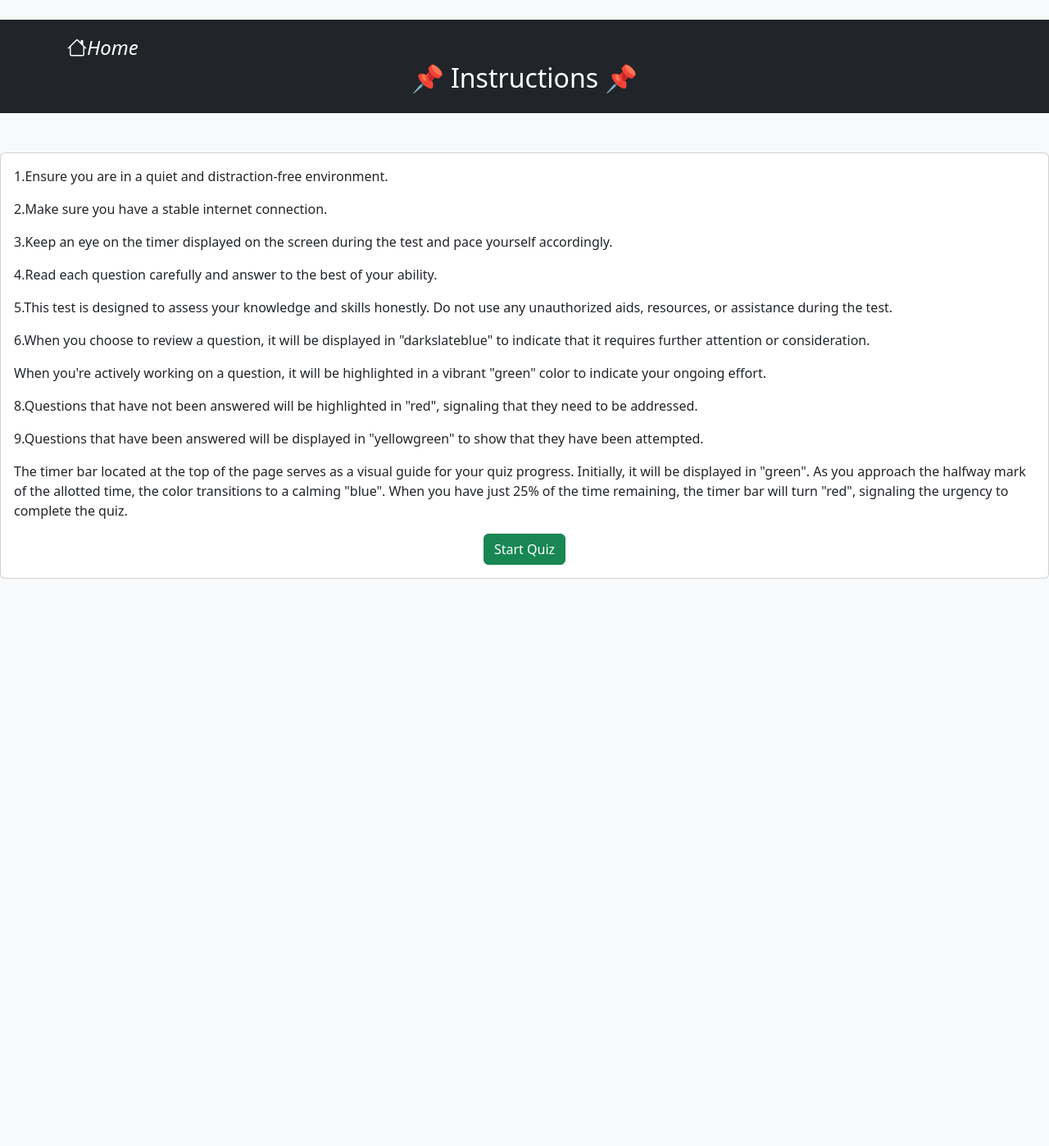
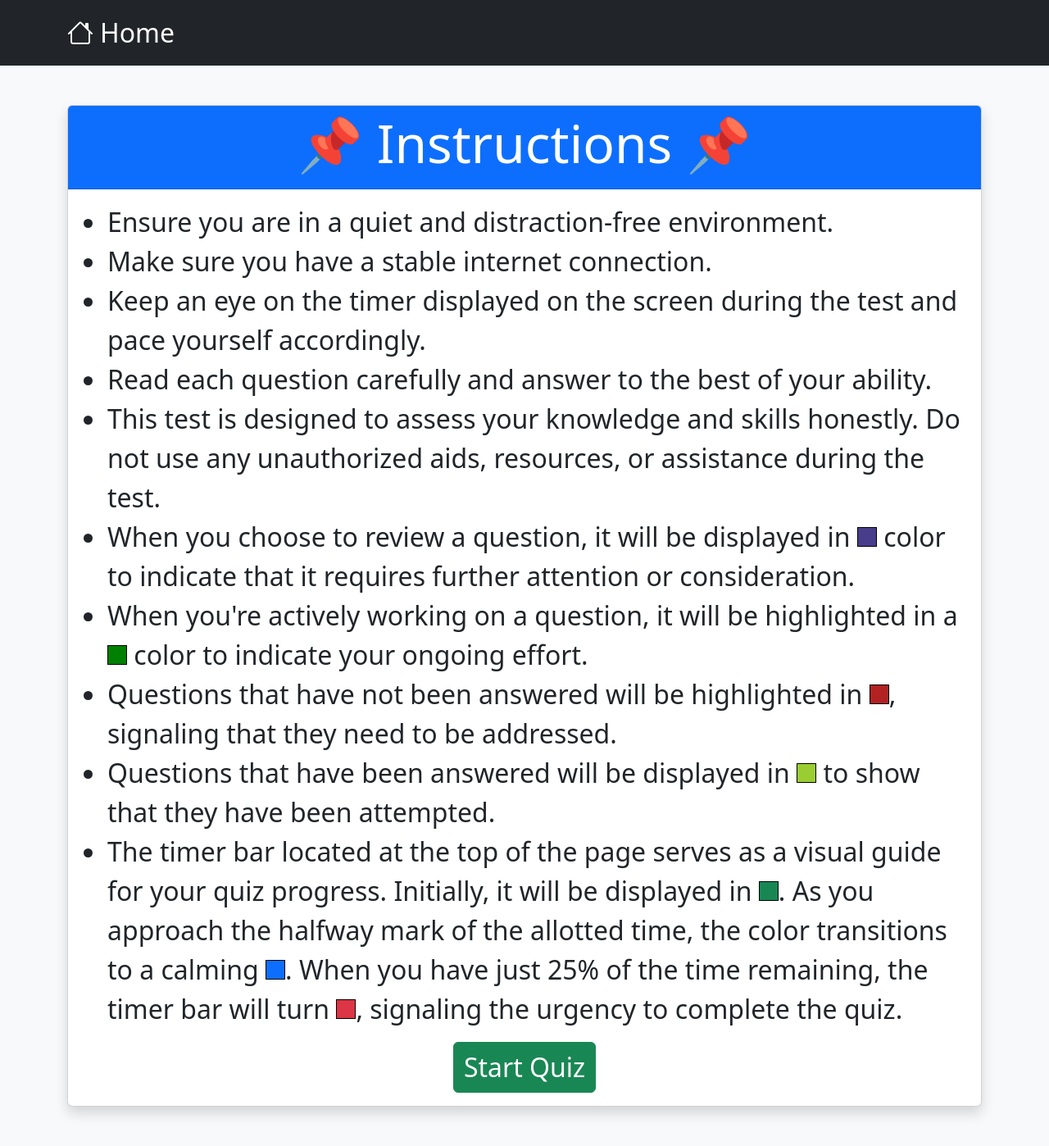
Before and after one commit to Shraddhamali2104/QuizProject2, a Flask app: page /start_test in a window 1280 px wide. Shown: the whole page at 82% size. Before the commit the page ends 706 px from the top, so only its background shows below. Run offline with Flask 3, Linux system fonts and the light colour scheme; the visitor is signed in with stand-in values (Sample User, id 1).

Commit message:
changes in shadow of cards

```diff
--- a/templates/admin/home1.html
+++ b/templates/admin/home1.html
@@ -6,11 +6,9 @@
 {% endblock %}
 {% block header %}
 
-
 <div class="container text-center">
     <p>Admin DashBoard</p>
 </div>
-
 
 {% endblock %}
 
--- a/templates/admin/subject_data.html
+++ b/templates/admin/subject_data.html
@@ -15,7 +15,7 @@ main template
 
 {% block middle_content %}
 
-<div class="card mt-5">
+<div class="card mb-5 mt-5 shadow">
     <div class="card-body">
         <table class="table table-hover">
             <thead>
--- a/templates/admin/user_list.html
+++ b/templates/admin/user_list.html
@@ -22,7 +22,7 @@
 {% block middle_content %}
     <!-- User List content -->
 
-    <div class="card mt-5">
+    <div class="card mb-5 mt-5 shadow">
         <div class="card-body">
         <table class="table table-hover">
             <thead>
--- a/templates/admin/view_data_admin.html
+++ b/templates/admin/view_data_admin.html
@@ -33,7 +33,7 @@
 
 {% block middle_content %}
 
-<div class="card mt-5">
+<div class="card mb-5 mt-5 shadow">
     <div class="card-body">
         <table class="table table-hover">
             <thead>
--- a/templates/base.html
+++ b/templates/base.html
@@ -16,24 +16,23 @@
   {% endblock %}
 </head>
 
-<body class="d-flex align-items-center py-4 bg-body-tertiary">
+<body class="d-flex align-items-center bg-body-tertiary">
 
-  <header class="p-3 text-bg-dark">
-
+  <header class="p-3 bg-dark text-white">
     <div class="container">
       <div class="d-flex flex-wrap align-items-center justify-content-center justify-content-lg-start">
-
-        <a href="/" class="d-flex align-items-center mb-2 mb-lg-0 text-white text-decoration-none">
-          <i class="bi bi-house fs-4">Home</i>
+        <a href="/" class="d-flex align-items-center mb-2 mb-lg-0 text-white text-decoration-none"
+          style="font-size: 2rem;">
+          <i class="bi bi-house me-2" ></i>
+          <span style="font-size: 2rem;">Home</span>
         </a>
-
         {% block header %}
 
         {% endblock %}
       </div>
     </div>
   </header>
-  <!-- <div class="b-example-divider"></div> -->
+
 
   {% block middle_content %}
 
--- a/templates/login_signup_section/login.html
+++ b/templates/login_signup_section/login.html
@@ -15,7 +15,7 @@
 {% block middle_content %}
 <div class="d-flex justify-content-center align-items-center" >
 
-    <div class="card mt-5">
+  <div class="card mb-5 mt-5 shadow">
         <div class="card-header">
             Login Form
         </div>
--- a/templates/login_signup_section/signup.html
+++ b/templates/login_signup_section/signup.html
@@ -10,7 +10,7 @@
 {% endblock %}
 
 {% block middle_content %}
-<div class="card p-4 mt-5">
+<div class="card p-4 mt-5 shadow">
     <form action="/signup" enctype="multipart/form-data" method="post">
         <div class="row g-3 mb-3">
             <div class="col">
--- a/templates/main.html
+++ b/templates/main.html
@@ -9,7 +9,7 @@ main template
 {% endblock %}
 {% block header %}
 <div class="container text-center">
-    <h2> 🎯😇 Welcome to QuizBuzz...! 😇🎯 <h2>
+    <h2> 🎯😇 Welcome to QUIZ MASTER 😇🎯 <h2>
 
 </div>
 {% endblock %}
--- a/templates/test_section/home.html
+++ b/templates/test_section/home.html
@@ -14,7 +14,7 @@
 
 
     <div class="col-sm-6 mb-3 mb-sm-0" style="width: 18rem; height: 15rem;">
-        <div class="card " >
+        <div class="card shadow" >
             <div class="card-body">
                 <h5 class="card-title"> {{ row[0] }} </h5>
                 <p class="card-text">Click on Choose test button to go to see all the Test listed in {{row[0]}} subject.</p>
--- a/templates/test_section/home2.html
+++ b/templates/test_section/home2.html
@@ -13,7 +13,7 @@
     {% endif %}
 
     <div class="col-sm-6 mb-3 mb-sm-0" style="width: 18rem; height: 15rem;">
-        <div class="card" >
+        <div class="card shadow" >
             <div class="card-body">
                 <h5 class="card-title">Test No.: {{ row[1] }}</h5>
                 <p class="card-text">Total Marks: {{ row[2] }}</p>
--- a/templates/test_section/instructions.html
+++ b/templates/test_section/instructions.html
@@ -1,46 +1,88 @@
 {% extends 'base.html' %}
 
 {% block title %}Quiz{% endblock %}
+{% block style_content %}
+<style>
+    .button1 {
+        display: inline-block;
+        /* Display the div as inline block */
+        width: 1.5rem;
+        height: 1.5rem;
+        border: 1px solid black;
+        color: black;
+        /* margin: 20px; */
+        /* Adjust spacing between buttons */
+    }
+
+    .yellowgreen {
+        background-color: yellowgreen;
+    }
+
+    .firebrick {
+        background-color: firebrick;
+    }
+
+
+    .darkslateblue {
+        background-color: darkslateblue;
+
+    }
+
+    .green {
+        background-color: green;
+    }
+
+    .inline-container {
+        display: inline;
+    }
+    .card-title{
+        font-size: 4rem;
+    }
+
+    .card-body,
+    .card-body * {
+        font-size: 2rem; /* Adjust the font size as needed */
+    }
+
+</style>
+{% endblock %}
+
+
 {% block header%}
-<div class="container text-center" >
-    <h2>📌 Instructions 📌</h2>
-</div>
 
 {% endblock%}
 
 {% block middle_content %}
 
-<div class="card mt-5">
+
+<div class="container mt-5 mb-5">
+    <div class="card mb-5 shadow">
+        <div class="card-header bg-primary text-white">
+            <h5 class="card-title text-center">📌 Instructions 📌</h5>
+        </div>
         <div class="card-body">
-        <p>1.Ensure you are in a quiet and distraction-free environment.</p>
-        <p>2.Make sure you have a stable internet connection.</p>
-        <p>3.Keep an eye on the timer displayed on the screen during the test and pace yourself accordingly.</p>
-        <p>4.Read each question carefully and answer to the best of your ability.</p>
-        <p>5.This test is designed to assess your knowledge and skills honestly.
-            Do not use any unauthorized aids, resources, or assistance during the test.</p>
-        <p>6.When you choose to review a question,
-            it will be displayed in "darkslateblue" to indicate that it requires further attention or consideration.</p>
-        <p>When you're actively working on a question, it will be highlighted in a vibrant "green" color to indicate your ongoing effort.</p>
-        <p>8.Questions that have not been answered will be highlighted in "red", signaling that they need to be addressed.</p>
-        <p>9.Questions that have been answered will be displayed in "yellowgreen" to show that they have been attempted.</p>
-        <p>The timer bar located at the top of the page serves as a visual guide for your quiz progress. Initially, it will be displayed in "green". As you approach the halfway mark of the allotted time, the color transitions to a calming "blue". When you have just 25% of the time remaining, the timer bar will turn "red", signaling the urgency to complete the quiz.</p>
-
-
-
-
+            <ul>
+                <li>Ensure you are in a quiet and distraction-free environment.</li>
+                <li>Make sure you have a stable internet connection.</li>
+                <li>Keep an eye on the timer displayed on the screen during the test and pace yourself accordingly.</li>
+                <li>Read each question carefully and answer to the best of your ability.</li>
+                <li>This test is designed to assess your knowledge and skills honestly. Do not use any unauthorized aids, resources, or assistance during the test.</li>
+                <li>When you choose to review a question, it will be displayed in <span class="button1 darkslateblue"></span> color to indicate that it requires further attention or consideration.</li>
+                <li>When you're actively working on a question, it will be highlighted in a <span class="button1 green"></span> color to indicate your ongoing effort.</li>
+                <li>Questions that have not been answered will be highlighted in <span class="button1 firebrick"></span>, signaling that they need to be addressed.</li>
+                <li>Questions that have been answered will be displayed in <span class="button1 yellowgreen"></span> to show that they have been attempted.</li>
+                <li>The timer bar located at the top of the page serves as a visual guide for your quiz progress. Initially, it will be displayed in <span class="button1 bg-success"></span>. As you approach the halfway mark of the allotted time, the color transitions to a calming <span class="button1 bg-primary"></span>. When you have just 25% of the time remaining, the timer bar will turn <span class="button1 bg-danger"></span>, signaling the urgency to complete the quiz.</li>
+            </ul>
 
             <form action="/start_test" method="POST">
                 <input type="hidden" name="test_id" value="{{test_id}}">
-
-            <div class="container text-center" >
+                <div class="text-center">
                     <button type="submit" class="btn btn-success">Start Quiz</button>
                 </div>
-
             </form>
+        </div>
     </div>
 </div>
 
 
-
-
 {% endblock %}
--- a/templates/test_section/result.html
+++ b/templates/test_section/result.html
@@ -25,7 +25,7 @@
 {% block middle_content %}
 
 <!-- Middle content will be replaced with quiz questions -->
-<div class="card mt-5">
+<div class="card mt-5 shadow">
     <div class="card-body">
         <div class="container">
 
```
Also changed, not shown: templates/profiles/view_profile.html (+10 -27 lines), templates/student/view_test_history.html (+20 -16 lines). Lines whose indentation alone changed are shown as unchanged.
